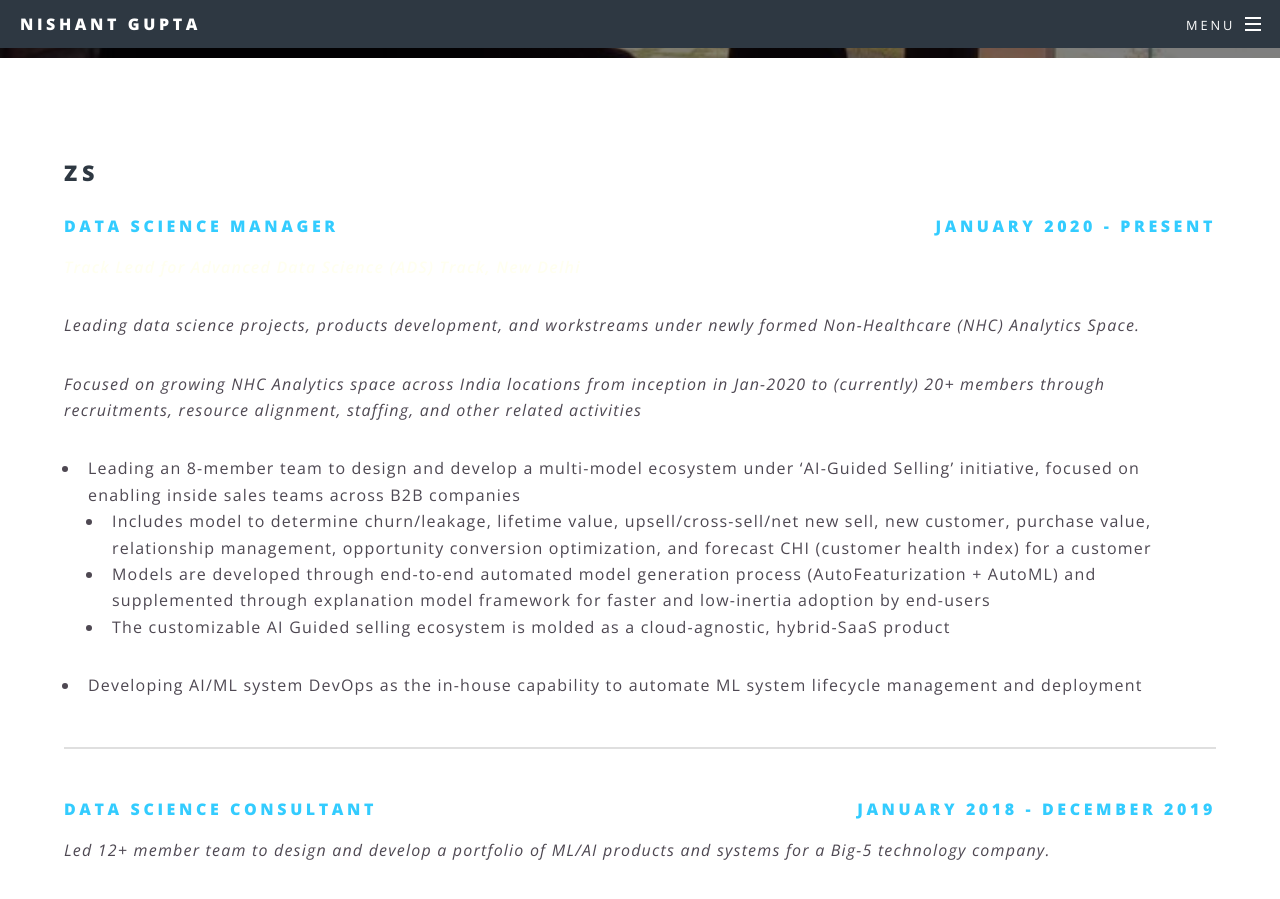
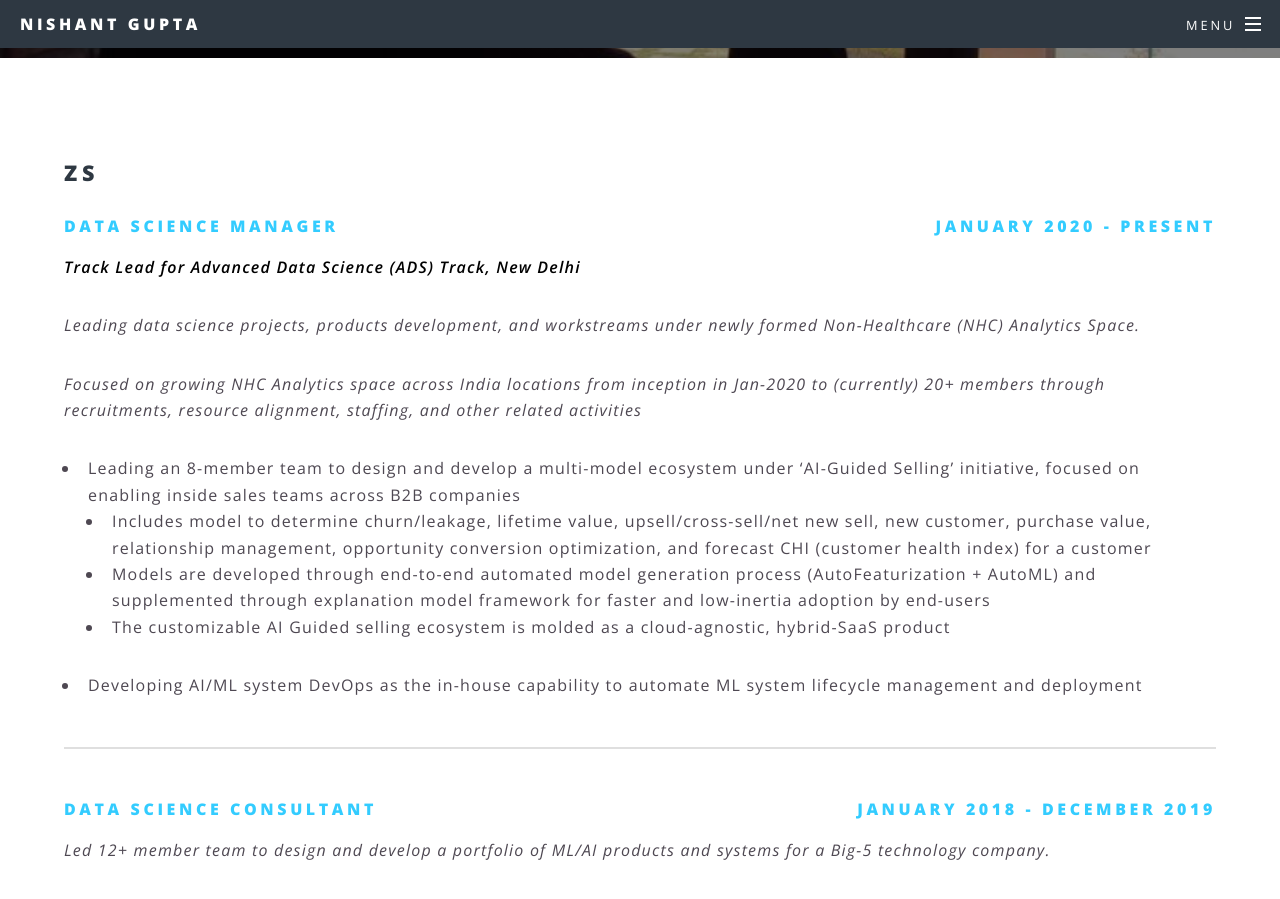
Before and after one commit to imnishantg/imnishantg.github.io, a Jekyll site: the page built from work_experience.html, in a window 1280 px wide and 900 px high, scrolled down 335 px. Built offline with Jekyll 4.4.1, drawn with Linux system fonts in a browser that asks for light colours.

Commit message:
edit update to work experience

```diff
--- a/work_experience.html
+++ b/work_experience.html
@@ -9,7 +9,7 @@
 		<header>
 			<h4 style="text-align:left;"><font color="#33ccff">DATA SCIENCE MANAGER<span style="float:right;">JANUARY 2020 - PRESENT</span></font></h4>
 		</header>
-		<p ><i><b><font color="#fffff">Track Lead for Advanced Data Science (ADS) Track, New Delhi</font></b></i></p>
+		<p ><i><b><font color="#000000">Track Lead for Advanced Data Science (ADS) Track, New Delhi</font></b></i></p>
 		<p><i>Leading data science projects, products development, and workstreams under newly formed Non-Healthcare (NHC) Analytics Space.</i></p>
 		<p><i>Focused on growing NHC Analytics space across India locations from inception in Jan-2020 to (currently) 20+ members through recruitments, resource alignment, staffing, and other related activities</i></p>
 
```
